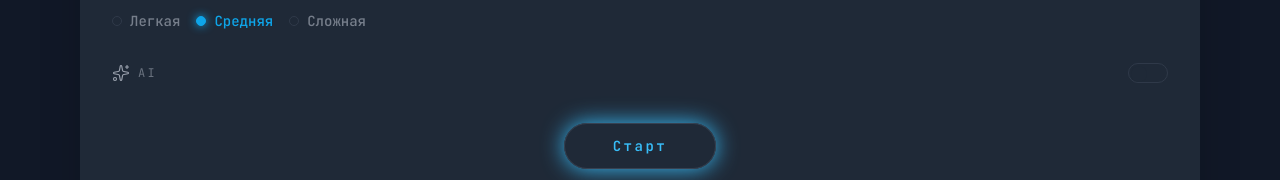
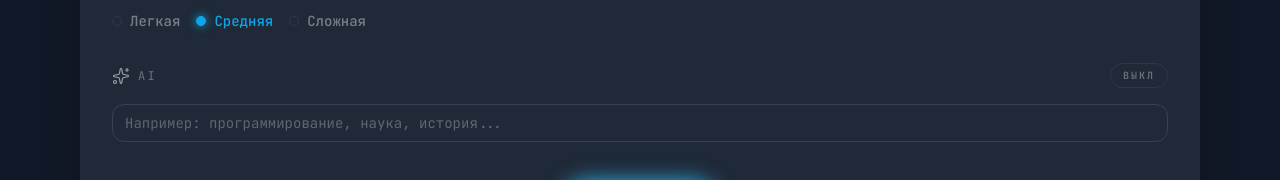
Before and after one commit to LeonKazaryan/leotype, a React (Vite) app: page / in a window 1280 px wide. Shown: the part 566-746 px from the top of the page. Built offline with nearby package versions, Linux system fonts and the light colour scheme; no server answers.

Commit message:
AI Theme Enhanced UI/UX

```diff
--- a/src/components/Settings.tsx
+++ b/src/components/Settings.tsx
@@ -97,6 +97,8 @@ function Settings({ isAuthenticated, onRequireAuth, onOpenPvp, onRequirePvpAuth,
             modeOptions: i18n.settings.modeOptions,
             difficultyOptions: i18n.settings.ai.difficultyOptions,
             aiPlaceholder: i18n.settings.ai.topicPlaceholder,
+            aiOn: i18n.settings.aiToggle.on,
+            aiOff: i18n.settings.aiToggle.off,
           }}
           themeClasses={themeClasses}
         />
--- a/src/components/settings/AiToggle.tsx
+++ b/src/components/settings/AiToggle.tsx
@@ -1,34 +1,19 @@
-import { AnimatePresence, motion } from 'framer-motion'
-import { useEffect, useRef, useState } from 'react'
 import type { ThemeClasses } from '../../utils/themes'
 import { iconSize, iconStroke, menuIcons } from '../../config/menu'
 
 interface AiToggleProps {
   label: string
   placeholder: string
+  statusOn: string
+  statusOff: string
   topic: string
   onTopicChange: (topic: string) => void
   themeClasses: ThemeClasses
 }
 
-function AiToggle({ label, placeholder, topic, onTopicChange, themeClasses }: AiToggleProps) {
-  const [isOpen, setIsOpen] = useState(Boolean(topic.trim()))
-  const inputRef = useRef<HTMLInputElement | null>(null)
+function AiToggle({ label, placeholder, statusOn, statusOff, topic, onTopicChange, themeClasses }: AiToggleProps) {
   const AiIcon = menuIcons.ai
   const hasTopic = topic.trim().length > 0
-  const isActive = isOpen || hasTopic
-
-  useEffect(() => {
-    if (hasTopic) {
-      setIsOpen(true)
-    }
-  }, [hasTopic])
-
-  useEffect(() => {
-    if (isOpen) {
-      window.setTimeout(() => inputRef.current?.focus(), 0)
-    }
-  }, [isOpen])
 
   return (
     <div className="space-y-3">
@@ -37,44 +22,19 @@ function AiToggle({ label, placeholder, topic, onTopicChange, themeClasses }: Ai
           <AiIcon className={themeClasses.secondary} size={iconSize} strokeWidth={iconStroke} />
           <span className={`text-xs uppercase tracking-[0.2em] ${themeClasses.secondary} opacity-60`}>{label}</span>
         </div>
-        <button
-          type="button"
-          role="switch"
-          aria-checked={isActive}
-          onClick={() => {
-            if (isActive) {
-              onTopicChange('')
-              setIsOpen(false)
-              return
-            }
-            setIsOpen(true)
-          }}
-          className={`relative h-5 w-10 rounded-full border transition-colors ${
-            isActive
-              ? `${themeClasses.accent} ${themeClasses.accentBorder} shadow-[0_0_12px_currentColor]`
-              : `${themeClasses.secondary} ${themeClasses.border} opacity-70`
+        <span
+          className={`rounded-full border px-3 py-1 text-[10px] font-semibold uppercase tracking-[0.2em] ${
+            hasTopic
+              ? `${themeClasses.accent} ${themeClasses.accentBorder} shadow-[0_0_10px_currentColor]`
+              : `${themeClasses.secondary} ${themeClasses.border} opacity-60`
           }`}
         >
-          <span
-            className={`absolute top-0.5 left-0.5 h-4 w-4 rounded-full transition-transform ${
-              isActive ? `${themeClasses.accentBg} translate-x-5` : `${themeClasses.card} translate-x-0`
-            }`}
-          />
-        </button>
+          {hasTopic ? statusOn : statusOff}
+        </span>
       </div>
 
-      <AnimatePresence initial={false}>
-        {isOpen && (
-          <motion.div
-            initial={{ opacity: 0, height: 0 }}
-            animate={{ opacity: 1, height: 'auto' }}
-            exit={{ opacity: 0, height: 0 }}
-            transition={{ duration: 0.25 }}
-            className="overflow-hidden"
-          >
-            <div className="pt-2">
+      <div className="pt-1">
         <input
-                ref={inputRef}
           type="text"
           value={topic}
           onChange={(event) => onTopicChange(event.target.value)}
@@ -84,9 +44,6 @@ function AiToggle({ label, placeholder, topic, onTopicChange, themeClasses }: Ai
           } ${themeClasses.secondary} bg-transparent focus:outline-none focus:${themeClasses.accent} transition-all placeholder:opacity-50`}
         />
       </div>
-          </motion.div>
-        )}
-      </AnimatePresence>
     </div>
   )
 }
--- a/src/components/settings/MainMenuPanel.tsx
+++ b/src/components/settings/MainMenuPanel.tsx
@@ -32,6 +32,8 @@ interface MainMenuPanelProps {
     modeOptions: Record<TestMode, string>
     difficultyOptions: Record<AIDifficulty, string>
     aiPlaceholder: string
+    aiOn: string
+    aiOff: string
   }
   themeClasses: ThemeClasses
 }
@@ -152,6 +154,8 @@ function MainMenuPanel({
           <AiToggle
             label={labels.ai}
             placeholder={labels.aiPlaceholder}
+            statusOn={labels.aiOn}
+            statusOff={labels.aiOff}
             topic={settings.aiTopic}
             onTopicChange={onAiTopicChange}
             themeClasses={themeClasses}
```
Lines whose indentation alone changed are shown as unchanged.
